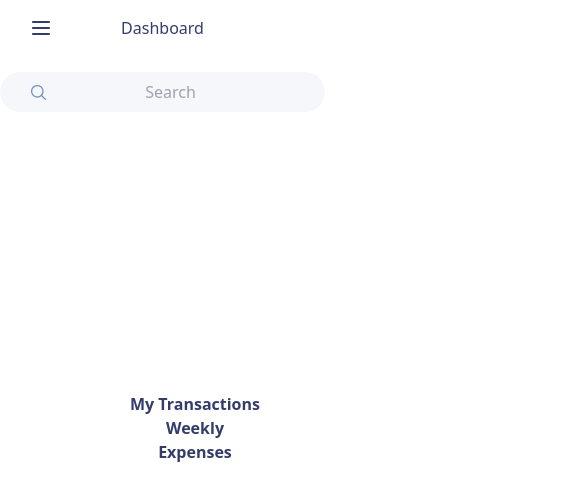
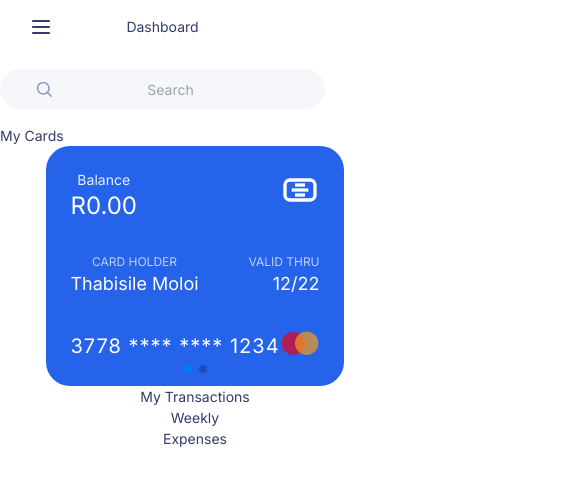
Before and after one commit to mothibimalebana/fds-system-client, a React (Vite) app: page /Dashboard in a window 390 px wide. Shown: the top 500 px of the page, 585 px wide, since content can reach past the window. Built offline with nearby package versions, Linux system fonts and the light colour scheme.

Commit message:
feat:card carousel for mobile

```diff
--- a/src/components/CardCarousel.jsx
+++ b/src/components/CardCarousel.jsx
@@ -1,22 +1,30 @@
-import React from 'react'
+import React, { useState } from 'react'
 import CreditCard from './Cards'
 import { Swiper, SwiperSlide } from 'swiper/react'
-import 'swiper/css'
+import 'swiper/css';
+import 'swiper/css/pagination';
+import '../css/CardCarousel.css';
+
+// import required modules
+import { Pagination } from "swiper/modules"
 
 function CardCarousel() {
-  // Sample card data
-
-  return (
-    <Swiper>
-        <SwiperSlide>
-            <CreditCard/>
-        </SwiperSlide>
-
-        <SwiperSlide>
-            <CreditCard/>
-        </SwiperSlide>
-    </Swiper>
-  )
+    return (
+    <>
+      <Swiper
+        slidesPerView={1}
+        spaceBetween={1}
+        pagination={{
+          clickable: true,
+        }}
+        modules={[Pagination]}
+        className="mySwiper"
+      >
+        <SwiperSlide><CreditCard cardHolder='Thabisile Moloi'/></SwiperSlide>
+        <SwiperSlide><CreditCard cardHolder='Thabelo Budeli'/></SwiperSlide>
+      </Swiper>
+    </>
+  );
 }
 
 
--- a/src/components/Cards.jsx
+++ b/src/components/Cards.jsx
@@ -1,7 +1,6 @@
 import { CreditCardIcon } from "@heroicons/react/24/solid"
 
-const CreditCard = ({ balance, cardHolder, cardNumber, expiry, variant }) => {
-  const isLight = variant === "light"
+const CreditCard = ({ balance='R0.00', cardHolder = 'Thabelo Budeli', cardNumber, expiry, }) => {
 
   return (
                 <div className="cards">
@@ -10,7 +9,7 @@ const CreditCard = ({ balance, cardHolder, cardNumber, expiry, variant }) => {
                         <div className="flex justify-between items-start mb-8">
                             <div>
                                 <p className="text-sm opacity-90">Balance</p>
-                                <p className="text-2xl font-bold">R56</p>
+                                <p className="text-2xl font-bold">{balance}</p>
                             </div>
 
                             {/* Card chip icon */}
@@ -28,7 +27,7 @@ const CreditCard = ({ balance, cardHolder, cardNumber, expiry, variant }) => {
                         <div className="flex justify-between mb-8">
                             <div>
                             <p className="text-xs opacity-70">CARD HOLDER</p>
-                            <p className="text-lg font-bold">Thabelo Budeli</p>
+                            <p className="text-lg font-bold">{cardHolder}</p>
                             </div>
                             <div className="text-right">
                             <p className="text-xs opacity-70">VALID THRU</p>
--- a/src/css/CardCarousel.css
+++ b/src/css/CardCarousel.css
@@ -0,0 +1,41 @@
+#app {
+  height: 100%;
+}
+html,
+body {
+  position: relative;
+}
+
+body {
+  background: #FFF;
+  font-family: 'Inter';
+  font-size: 14px;
+  color: #000;
+  margin: 0;
+  padding: 0;
+}
+.swiper {
+  width: 100%;
+  height: 100%;
+}
+
+.swiper-slide {
+  text-align: center;
+  font-size: 18px;
+  background: #fff;
+
+  /* Center slide text vertically */
+  display: flex;
+  justify-content: center;
+  align-items: center;
+}
+
+.swiper-slide img {
+  display: block;
+  width: 100%;
+  height: 100%;
+  object-fit: cover;
+}
+.myCards {
+    width: 100%;
+}
--- a/src/css/Dashboard.css
+++ b/src/css/Dashboard.css
@@ -4,6 +4,8 @@
     }
  }
 
-.title > h3{
+h3{
     font-weight: 700;
+
+    color: #343C6A;
 }
--- a/src/dashboard/Dashboard.jsx
+++ b/src/dashboard/Dashboard.jsx
@@ -4,16 +4,19 @@ import '../css/Dashboard.css'
 
 const Dashboard = () => {
 return(
-    <div className="container flex flex-col">
+    <section>
+        <div className="container flex flex-col justify-between">
             <div className="myCards">
-            <div className="title"><h3 className="cardsTitle">My Cards</h3></div>
-            <CardCarousel />
+                <h3 className="cardsTitle">My Cards</h3>
+                <div className="cardCarousel">
+                    <CardCarousel/>
+                </div>
             </div>
             <div className="recentTransactions">
-            <div className="title"><h3 className="transactionTitle">My Transactions</h3></div>
+                <h3 className="transactionTitle">My Transactions</h3>
             </div>
             <div className="weeklyActivity">
-            <div className="title"><h3 className="activityTitle">Weekly </h3></div>
+                <h3 className="activityTitle">Weekly </h3>
             </div>
             <div className="expense"><div className="title">
                 <h3 className="expenseTitle">Expenses</h3>
@@ -21,6 +24,7 @@ return(
             <div className="quickTransfer"></div>
             <div className="balanceHistory"></div>
         </div>
+    </section>
 )
 }
 
```
Lines whose indentation alone changed are shown as unchanged.
